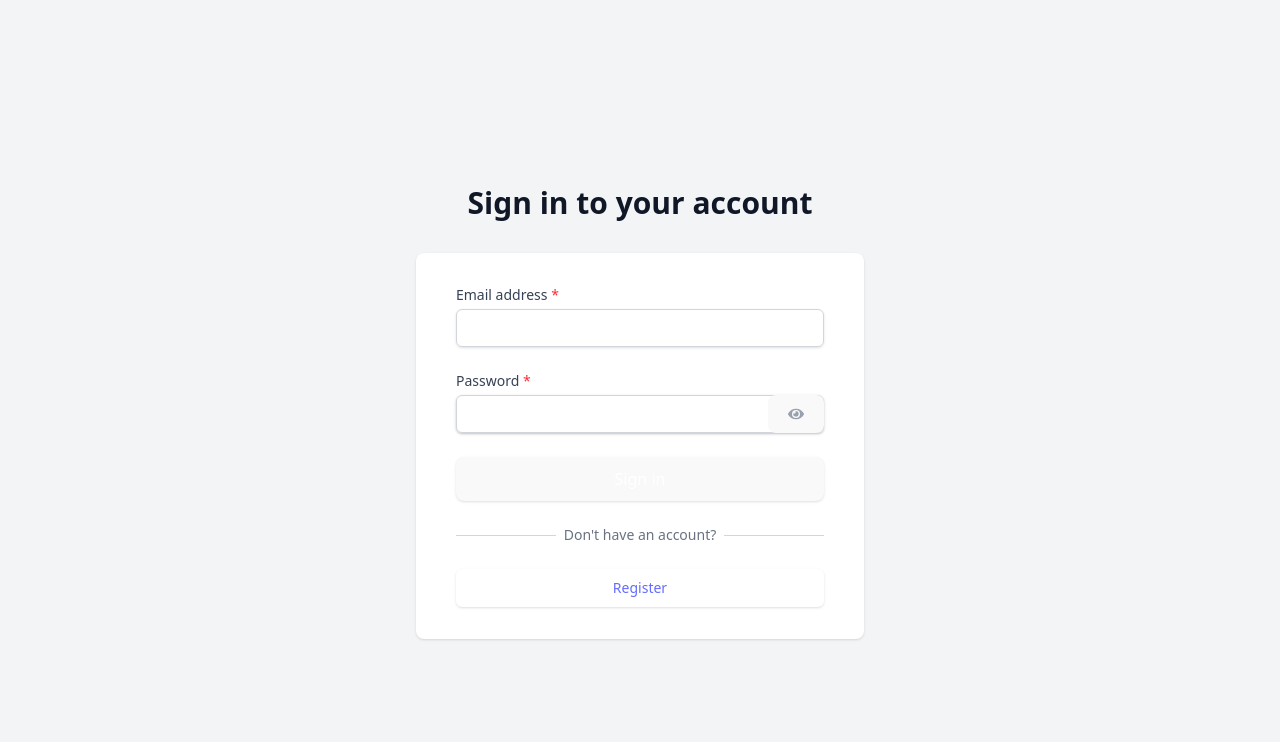
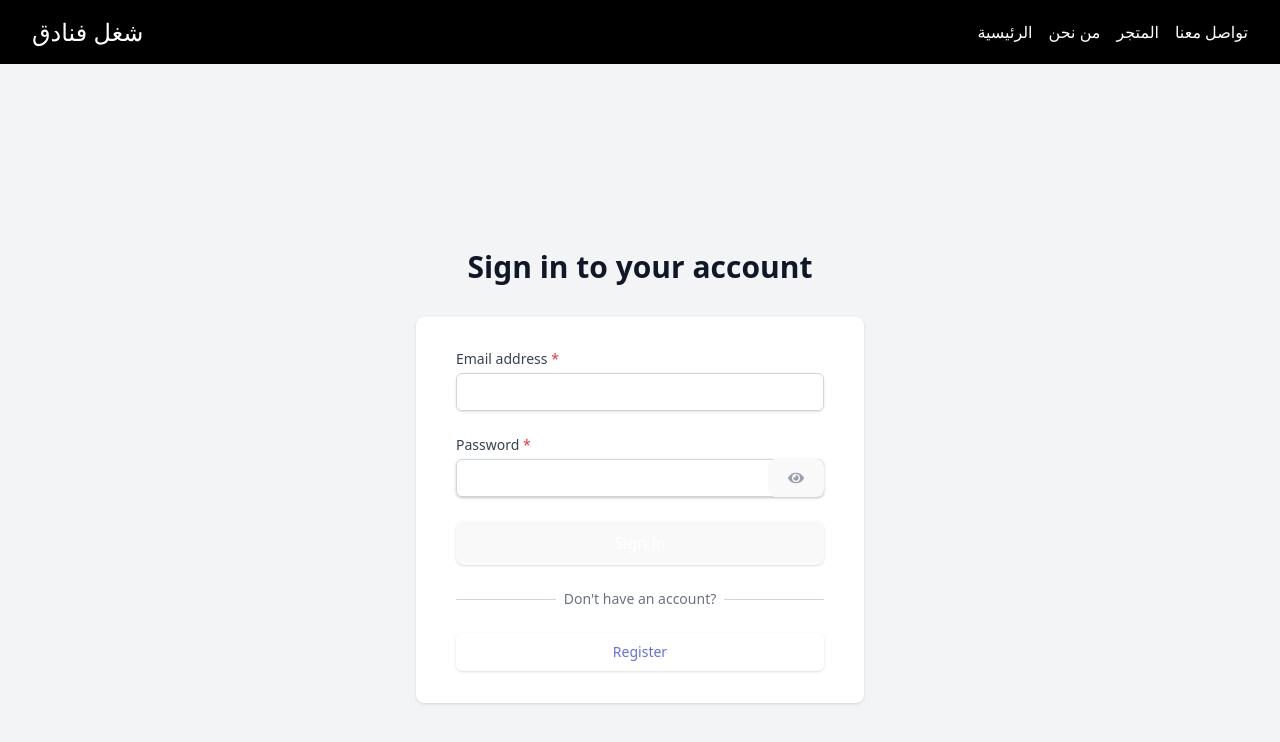
Before and after one commit to PenPro-Team/Shoghl-Fnadek, a React (Vite) app: page /login in a window 1280 px wide. Shown: the top 742 px of the page. Built offline with nearby package versions, Linux system fonts and the light colour scheme.

Commit message:
create Hero Section And about Section and Product section

```diff
--- a/src/App.jsx
+++ b/src/App.jsx
@@ -7,13 +7,15 @@ import Login from "./Pages/login";
 import Products from "./Pages/products";
 import ProductDetails from "./Pages/productDetails";
 import HomePage from "./Pages/homePage";
+import Navbar from "./components/navbar";
 function App() {
 
   return (
 
     <Router>
+      <Navbar />
       <Routes>
-        <Route path="/" element={<HomePage />} />
+        <Route path="" element={<HomePage />} />
         <Route path="/aboutus" element={<Aboutus />} />
         <Route path="/contactus" element={<Contactus />} />
         <Route path="/register" element={<Register />} />
--- /dev/null
+++ b/src/Pages/homePage.jsx
@@ -0,0 +1,28 @@
+{/* <Navbar />
+
+      {/* Hero Section */}
+// <Hero />
+
+// <AboutSection />
+
+// <ProductCategorySection /> */}
+
+import React, { useState } from 'react';
+import Navbar from '../components/navbar';
+import Hero from './hero';
+import AboutSection from './aboutSection';
+import ProductCategorySection from './ProductsCategory';
+
+const HomePage = () => {
+    return (
+        <>
+            {/* <Navbar /> */}
+            <Hero />
+            <AboutSection />
+            <ProductCategorySection />
+        </>
+    )
+};
+
+
+export default HomePage;
--- a/src/components/navbar.jsx
+++ b/src/components/navbar.jsx
@@ -3,36 +3,36 @@ import { React } from "react";
 
 const Navbar = () => {
     return (
-        <nav className="bg-green-900 text-white py-4 px-8">
+        <nav className="bg-black text-white py-4 px-8">
             <div className="container mx-auto flex justify-between items-center">
                 {/* Logo */}
-                <div className="text-2xl font-bold">متجر السيراميك</div>
+                <div className="text-2xl font-bold">شغل فنادق</div>
 
                 {/* Links */}
                 <div className="flex items-center space-x-4">
                     <a
                         href="#home"
-                        className="text-white hover:text-white hover:scale-110 transition duration-300 ease-in-out"
+                        className=" hover:text-white hover:scale-110 transition duration-300 ease-in-out"
                     >
-                        الرئيسية
+                        <span className="text-white">الرئيسية</span>
                     </a>
                     <a
                         href="#about"
                         className="text-white hover:text-white hover:scale-110 transition duration-300 ease-in-out"
                     >
-                        من نحن
+                        <span className="text-white">من نحن</span>
                     </a>
                     <a
                         href="#shop"
                         className="text-white hover:text-white hover:scale-110 transition duration-300 ease-in-out"
                     >
-                        المتجر
+                        <span className="text-white">المتجر</span>
                     </a>
                     <a
                         href="#contact"
-                        className="txt text-white hover:text-white hover:scale-110 transition duration-300 ease-in-out"
+                        className=" text-white hover:text-gray hover:scale-110 transition duration-300 ease-in-out"
                     >
-                        تواصل معنا
+                        <span className="text-white">تواصل معنا</span>
                     </a>
                 </div>
             </div>
```
